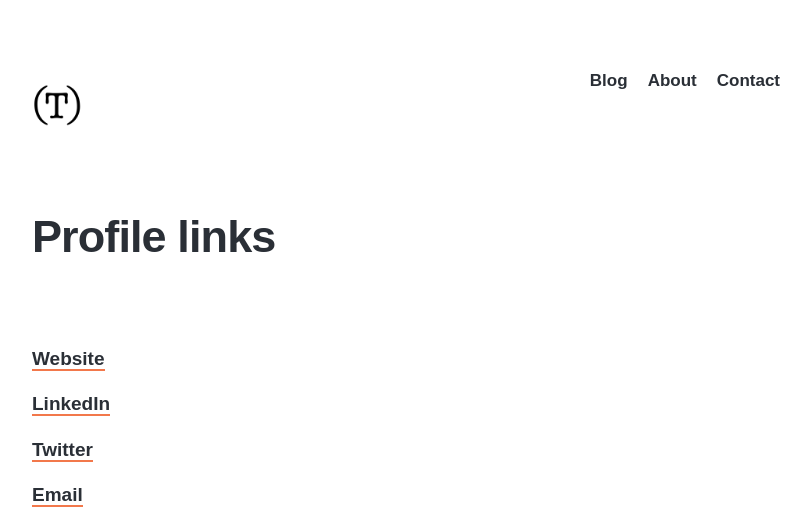
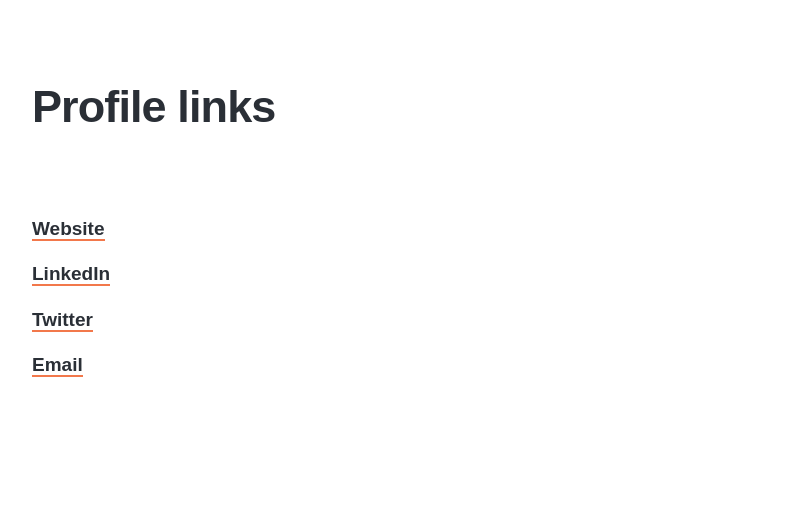
Before and after one commit to truongoi/truongnguyen.io, a Jekyll site: the page built from _pages/profile-links.md, in a window 1280 px wide. Shown: the top 511 px of the page, without its empty margins (224-1035 px from the left). Built offline with Jekyll 4.4.1, drawn with Linux system fonts in a browser that asks for light colours; nearby versions of some CDN libraries; some web fonts are replaced; a script that is not in the unit is left out; grey boxes are pictures that could not be loaded.

Commit message:
Added blank page layout

```diff
--- /dev/null
+++ b/_layouts/blank.html
@@ -0,0 +1,106 @@
+---
+layout: compress
+---
+
+<!doctype html>
+
+<html lang="en">
+
+<head>
+
+
+	<!-- - - - - - - - - - - - - - - - - - - - - - - - - - - - - - - -
+
+	{{ site.data.settings.basic_settings.site_title }}
+
+	- - - - - - - - - - - - - - - - - - - - - - - - - - - - - - - - -->
+
+
+	<meta charset="utf-8">
+	<meta http-equiv="X-UA-Compatible" content="IE=edge,chrome=1">
+
+	<!-- Page Info -->
+	<link rel="apple-touch-icon-precomposed" sizes="57x57" href="/images/favicons/apple-touch-icon-57x57.png" />
+	<link rel="apple-touch-icon-precomposed" sizes="114x114" href="/images/favicons/apple-touch-icon-114x114.png" />
+	<link rel="apple-touch-icon-precomposed" sizes="72x72" href="/images/favicons/apple-touch-icon-72x72.png" />
+	<link rel="apple-touch-icon-precomposed" sizes="144x144" href="/images/favicons/apple-touch-icon-144x144.png" />
+	<link rel="apple-touch-icon-precomposed" sizes="60x60" href="/images/favicons/apple-touch-icon-60x60.png" />
+	<link rel="apple-touch-icon-precomposed" sizes="120x120" href="/images/favicons/apple-touch-icon-120x120.png" />
+	<link rel="apple-touch-icon-precomposed" sizes="76x76" href="/images/favicons/apple-touch-icon-76x76.png" />
+	<link rel="apple-touch-icon-precomposed" sizes="152x152" href="/images/favicons/apple-touch-icon-152x152.png" />
+	<link rel="icon" type="image/png" href="/images/favicons/favicon-196x196.png" sizes="196x196" />
+	<link rel="icon" type="image/png" href="/images/favicons/favicon-96x96.png" sizes="96x96" />
+	<link rel="icon" type="image/png" href="/images/favicons/favicon-32x32.png" sizes="32x32" />
+	<link rel="icon" type="image/png" href="/images/favicons/favicon-16x16.png" sizes="16x16" />
+	<link rel="icon" type="image/png" href="/images/favicons/favicon-128.png" sizes="128x128" />
+	<meta name="application-name" content="truongnguyen.io"/>
+	<meta name="msapplication-TileColor" content="#FFFFFF" />
+	<meta name="msapplication-TileImage" content="/images/favicons/mstile-144x144.png" />
+	<meta name="msapplication-square70x70logo" content="/images/favicons/mstile-70x70.png" />
+	<meta name="msapplication-square150x150logo" content="/images/favicons/mstile-150x150.png" />
+	<meta name="msapplication-wide310x150logo" content="/images/favicons/mstile-310x150.png" />
+	<meta name="msapplication-square310x310logo" content="/images/favicons/mstile-310x310.png" />
+	<link rel="shortcut icon" href="{{ site.data.settings.basic_settings.favicon_image }}">
+
+	<title>{% if page.url == "/" %}{{ site.data.settings.basic_settings.site_title }} – {{ page.title }}{% else %}{{ page.title }} – {{ site.data.settings.basic_settings.site_title }}{% endif %}</title>
+	<meta name="description" content="{{ page.description }}">
+
+	{% if page.is_post %}
+	  {% assign page_type = "article" %}
+	{% else %}
+	  {% assign page_type = "website" %}
+	{% endif %}
+
+	<!-- Twitter Card -->
+	<meta name="twitter:card" content="summary_large_image">
+	<meta name="twitter:title" content="{% if page.url == "/" %}{{ site.data.settings.basic_settings.site_title }} – {{ page.title }}{% else %}{{ page.title }}{% endif %}">
+	<meta name="twitter:description" content="{{ page.description }}">
+	<meta name="twitter:image:src" content="{{ site.url }}{{ page.featured_image }}">
+	<meta name="twitter:url" content="{{ site.url }}{{ page.url }}" />
+
+	<!-- Facebook OpenGraph -->
+	<meta property="og:type" content="{{ page_type }}" />
+	<meta property="og:site_name" content="{{ site.data.settings.basic_settings.site_title }}" />
+	<meta property="og:title" content="{% if page.url == "/" %}{{ site.data.settings.basic_settings.site_title }} – {{ page.title }}{% else %}{{ page.title }}{% endif %}" />
+	<meta property="og:description" content="{{ page.description }}" />
+	<meta property="og:image" content="{{ site.url }}{{ page.featured_image }}" />
+	<meta property="og:url" content="{{ site.url }}{{ page.url }}" />
+
+	<meta property="fb:pages" content="{{ site.data.settings.basic_settings.fb_app_id }}" />
+
+	{% if site.data.settings.font_settings.font_embed %}
+	<!-- Font Embed Code -->
+	{{ site.data.settings.font_settings.font_embed }}
+	{% endif %}
+
+	<!-- Styles -->
+	<meta name="viewport" content="width=device-width, initial-scale=1">
+	<link rel="stylesheet" href="/css/style.css">
+
+	{% if site.data.settings.advanced_settings.analytics_enable %}
+	<!-- Analytics Code -->
+	{% include ga.html %}
+	{% endif %}
+
+</head>
+
+<body class="" data-site-url="{{ site.url }}" data-page-url="{{ page.url | replace: 'index.html', '' }}">
+	<section class="intro">
+
+		<div class="wrap">
+
+			<h1>{{ page.title }}</h1>
+			<p>{{ page.subtitle }}</p>
+
+		</div>
+
+	</section>
+
+	<section class="single">
+
+		{{ content }}
+
+	</section>
+</body>
+
+</html>
--- a/_sass/_includes/_content.scss
+++ b/_sass/_includes/_content.scss
@@ -319,3 +319,8 @@
 		margin-top: 50px;
 	}
 }
+
+.page-blank {
+	padding-top: 50px;
+	padding-bottom: 50px;
+}
--- a/admin/config.yml
+++ b/admin/config.yml
@@ -27,12 +27,12 @@
     create: true # Allow users to create new documents in this collection
     slug: "{{slug}}" # Filename template, e.g., YYYY-MM-DD-title.md
     fields: # The fields for each document, usually in front matter
-      # - {label: "Layout", name: "layout", widget: "select", options: ["blank", "default", "page"], default: ["page"]}
+      - {label: "Layout", name: "layout", widget: "select", options: ["blank", "page"], default: ["page"]}
       - {label: "Title", name: "title", widget: "string"}
       - {label: "Description", name: "description", widget: "text"}
       - {label: "Featured Image", name: "featured_image", widget: "image", default: "/images/og-image.jpg"}
       - {label: "Link", name: "permalink", widget: "string", required: false}
       - {label: "Publish Date", name: "date", widget: "datetime"}
       - {label: "Publish?", name: "published", widget: "boolean", default: true, required: false}
-      - {label: "Enable comments?", name: "comments", widget: "boolean", default: true, required: false}
+      - {label: "Enable comments?", name: "comments", widget: "boolean", default: false, required: false}
       - {label: "Body", name: "body", widget: "markdown"}
```
Also changed, not shown: _pages/profile-links.md (+1 -0 lines).
